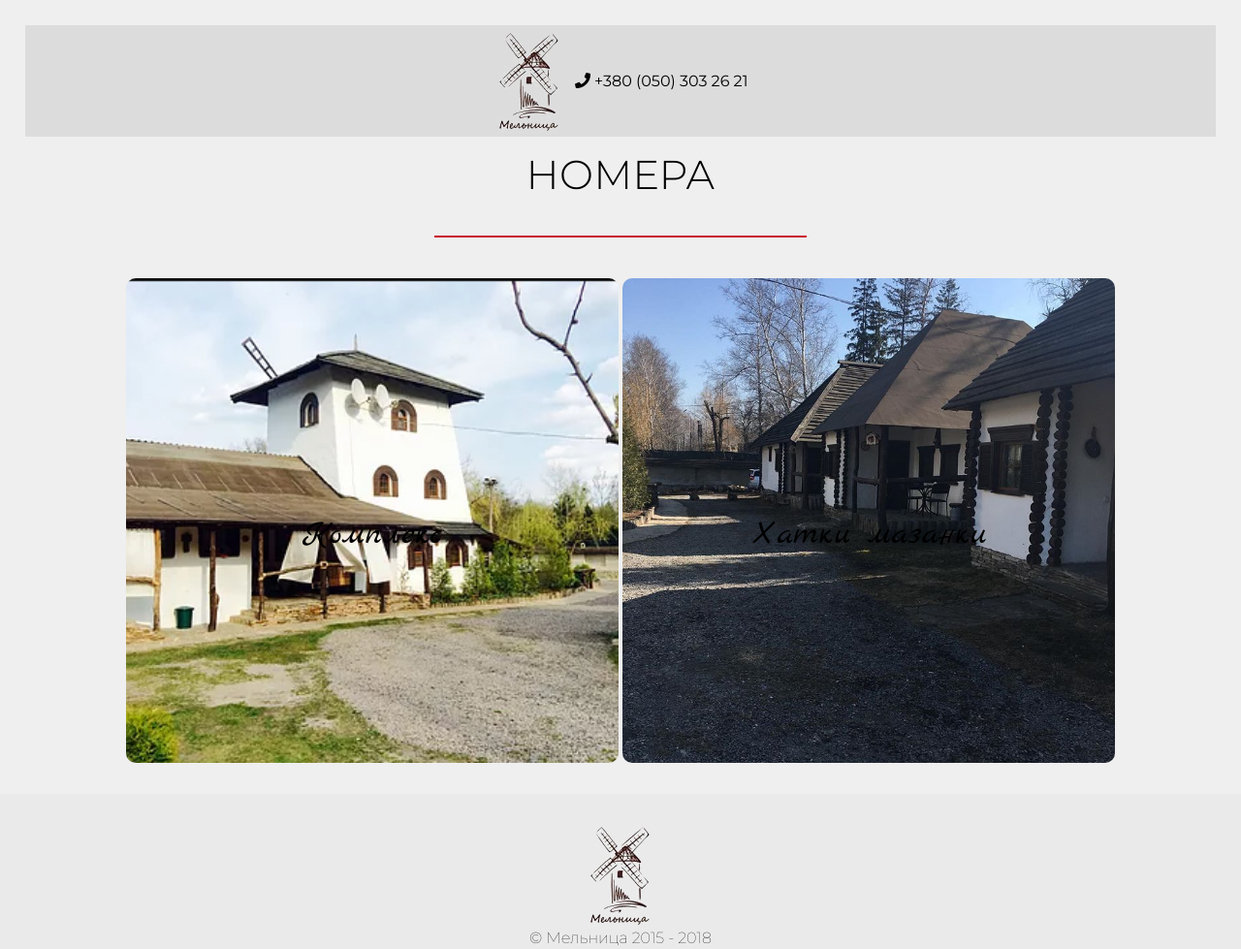
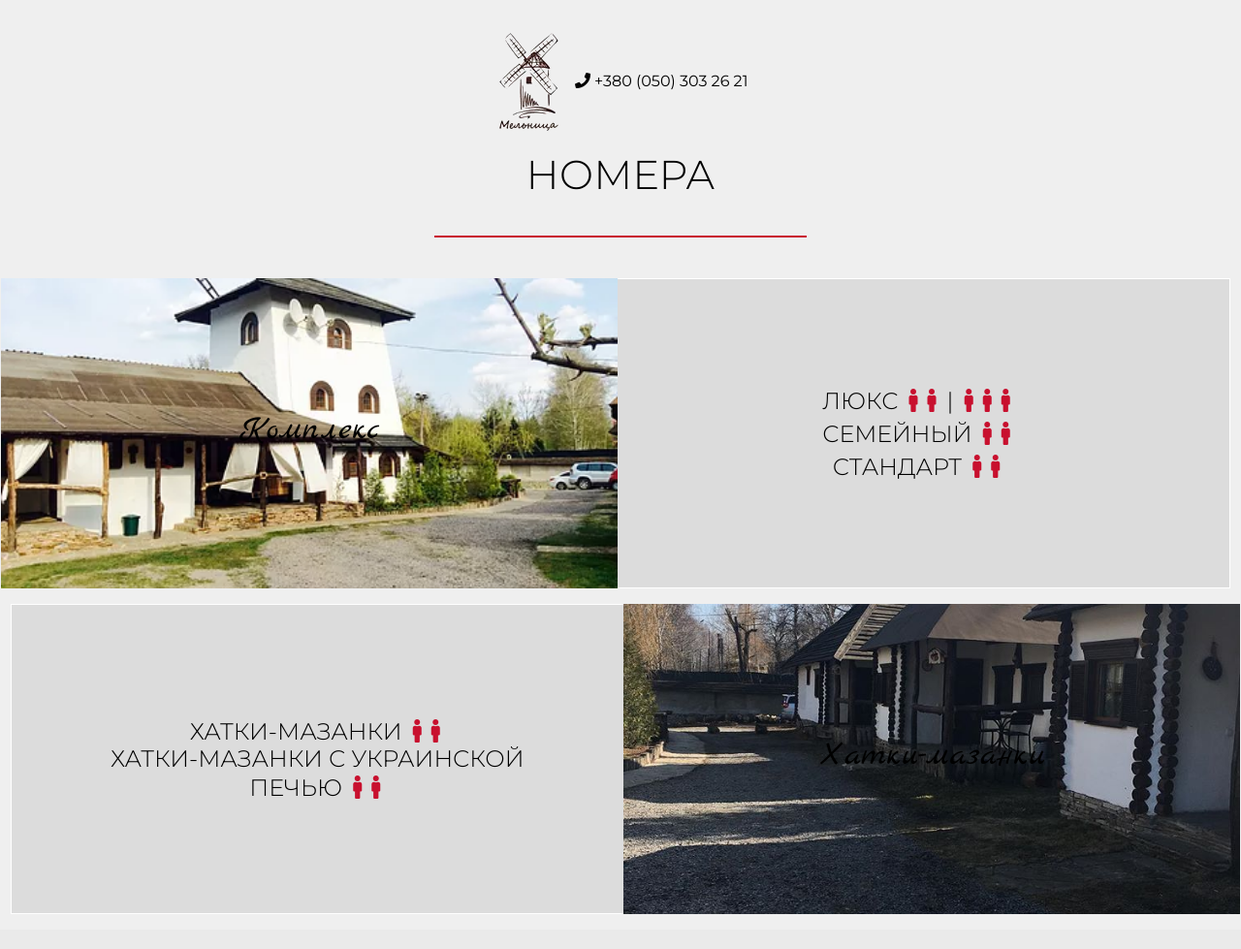
Before and after one commit to VladPanovS/melnitsa, a plain HTML site: page pages/rooms.html in a window 1280 px wide. Shown: the top 979 px of the page at 97% size. Drawn offline with nearby package versions, Linux system fonts and the light colour scheme.

Commit message:
Add files via upload

```diff
--- a/css/navmenu.css
+++ b/css/navmenu.css
@@ -20,7 +20,7 @@
 }
 .burger span:nth-child(2) {
   left: 10%;
-  top: 48%;
+  top: 46%;
 }
 .burger span:last-child {
   left: 10%;
@@ -60,7 +60,7 @@ span.line-active:last-child {
 }
 /*--CLASSES--*/
 .menu {
-  background: #dcdcdc;
+  background: rgba(220, 220, 220, 0.8);
   position: fixed;
   top: 10rem;
   left: 2%;
--- a/css/style.css
+++ b/css/style.css
@@ -389,7 +389,7 @@ footer {
   font-size: 1.5em;
 }
 .VP_dev {
-  color: #fff;
+  color: #000;
   display: inline-block;
   font-weight: 100;
   text-transform: uppercase;
@@ -405,27 +405,35 @@ footer {
 .VP_dev a:hover {
   color: #fff;
 }
+.rooms-list-wrap .fa-male {
+  color: #c8102e;
+  margin: 5px;
+}
 /*----------------------*/
 /*-----------------------------------PAGES---------------------------------------*/
+.nav-pages {
+  background: none;
+}
+/*-----------------*/
 .rooms {
   text-align: center;
 }
+.rooms-list {
+  margin-bottom: 1em;
+}
 .rooms-list li {
-  height: 30em;
-  border-radius: 10px;
-}
-.rooms-list li:first-child {
-  background: url("../img/pic/pages_rooms_one.png") no-repeat center center;
-  background-size: cover;
-}
-.rooms-list li:last-child {
-  background: url("../img/pic/pages_rooms_two.jpg") no-repeat center center;
-  background-size: cover;
+  display: inline-block;
+  height: 20em;
+  width: calc(50% - 4px);
+  background: #dcdcdc;
+  vertical-align: top;
+  position: relative;
 }
 .rooms-list li .title {
   display: inline-block;
   height: 100%;
   vertical-align: middle;
+  margin: 0;
 }
 .rooms-list li .title::before {
   content: "";
@@ -434,3 +442,52 @@ footer {
   height: 100%;
   vertical-align: middle;
 }
+.rooms-list-one li:first-child {
+  z-index: 3;
+  background: url("../img/pic/pages_rooms_one.png") no-repeat center center;
+  background-size: cover;
+  cursor: pointer;
+}
+li.complex-drp-hidden {
+  left: -100%;
+  z-index: 2;
+  height: 0;
+  border: 1px solid #fff;
+  transition: all 2s ease-out;
+}
+li.open-drp {
+  height: calc(20em - 2px);
+  left: -10px;
+}
+li.complex-drp-hidden::after, li.complex-drp-hidden-two::after {
+  content: "";
+  height: 100%;
+  width: 1px;
+  display: inline-block;
+  vertical-align: middle;
+}
+.rooms-list-wrap {
+  text-transform: uppercase;
+  font-size: 1.5em;
+  font-weight: 300;
+  display: inline-block;
+  vertical-align: middle;
+  width: 80%;
+}
+.rooms-list-two li:last-child {
+  z-index: 3;
+  background: url("../img/pic/pages_rooms_two.jpg") no-repeat center center;
+  background-size: cover;
+  cursor: pointer;
+}
+li.complex-drp-hidden-two {
+  right: -100%;
+  z-index: 2;
+  height: 0;
+  border: 1px solid #fff;
+  transition: all 2s ease-out;
+}
+li.open-drp-two {
+  height: calc(20em - 2px);
+  right: -10px;
+}
--- a/pages/rooms.html
+++ b/pages/rooms.html
@@ -18,8 +18,8 @@
 
   <body>
     <header>
-      <div class="logo-nav-phone">
-        <div class="logo">
+      <div class="logo-nav-phone nav-pages">
+        <div class="logo" id="logo-top">
           <a href="../index.html">
             <h1>
               <img src="../img/logo.png" alt="Мельница лого">
@@ -38,12 +38,28 @@
     <main class="main-pages">
       <section class="rooms">
         <h2 class="main-title underline">номера</h2>
-        <ul class="lists rooms-list">
-          <li>
-            <h3 class="title"><a href="#">Комплекс</a></h3>
+        <ul class="rooms-list rooms-list-one">
+          <li class="complex-drp">
+            <p class="title">Комплекс</p>
           </li>
-          <li>
-            <h3 class="title"><a href="#">Хатки мазанки</a></h3>
+          <li class="complex-drp-hidden open-drp">
+            <div class="rooms-list-wrap">
+              <p>Люкс <span><i class="fas fa-male"></i><i class="fas fa-male"></i></span> |
+                <span><i class="fas fa-male"></i><i class="fas fa-male"></i><i class="fas fa-male"></i></span> </p>
+              <p>Семейный <span><i class="fas fa-male"></i><i class="fas fa-male"></i></span></p>
+              <p>Стандарт <span><i class="fas fa-male"></i><i class="fas fa-male"></i></span> </p>
+            </div>
+          </li>
+        </ul>
+        <ul class="rooms-list rooms-list-two">
+          <li class="complex-drp-hidden-two open-drp-two">
+            <div class="rooms-list-wrap">
+              <p>Хатки-мазанки <span><i class="fas fa-male"></i><i class="fas fa-male"></i></p>
+              <p>Хатки-мазанки с украинской печью <span><i class="fas fa-male"></i><i class="fas fa-male"></i></p>
+            </div>
+          </li>
+          <li class="complex-drp-two">
+            <p class="title">Хатки-мазанки</p>
           </li>
         </ul>
       </section>
@@ -84,8 +100,8 @@
     src="https://code.jquery.com/jquery-3.3.1.min.js"
     integrity="sha256-FgpCb/KJQlLNfOu91ta32o/NMZxltwRo8QtmkMRdAu8="
     crossorigin="anonymous"></script>
-    <script src="js/wow.min.js"></script>
-    <script src="js/script.js"></script>
+    <script src="../js/wow.min.js"></script>
+    <script src="../js/script.js"></script>
 
   </body>
 </html>
```
Also changed, not shown: index.html (+13 -8 lines), js/script.js (+9 -1 lines), js/scroll.js (added, +17 -0 lines).
